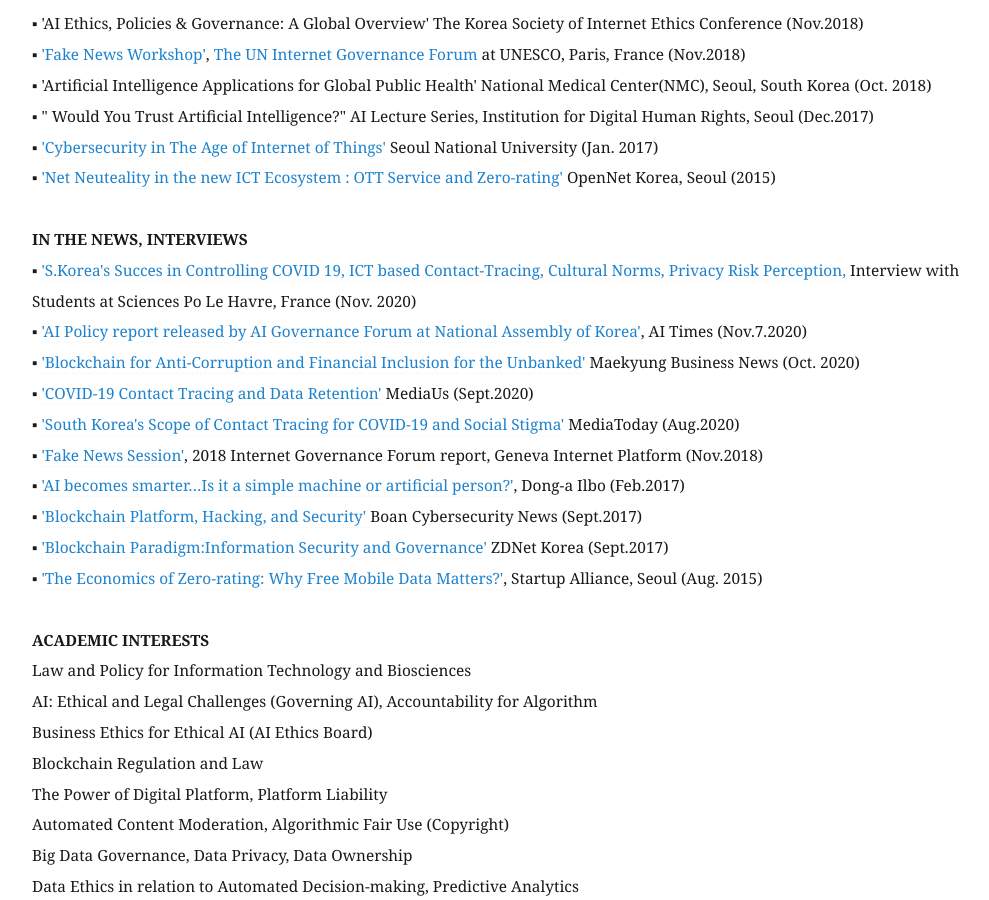
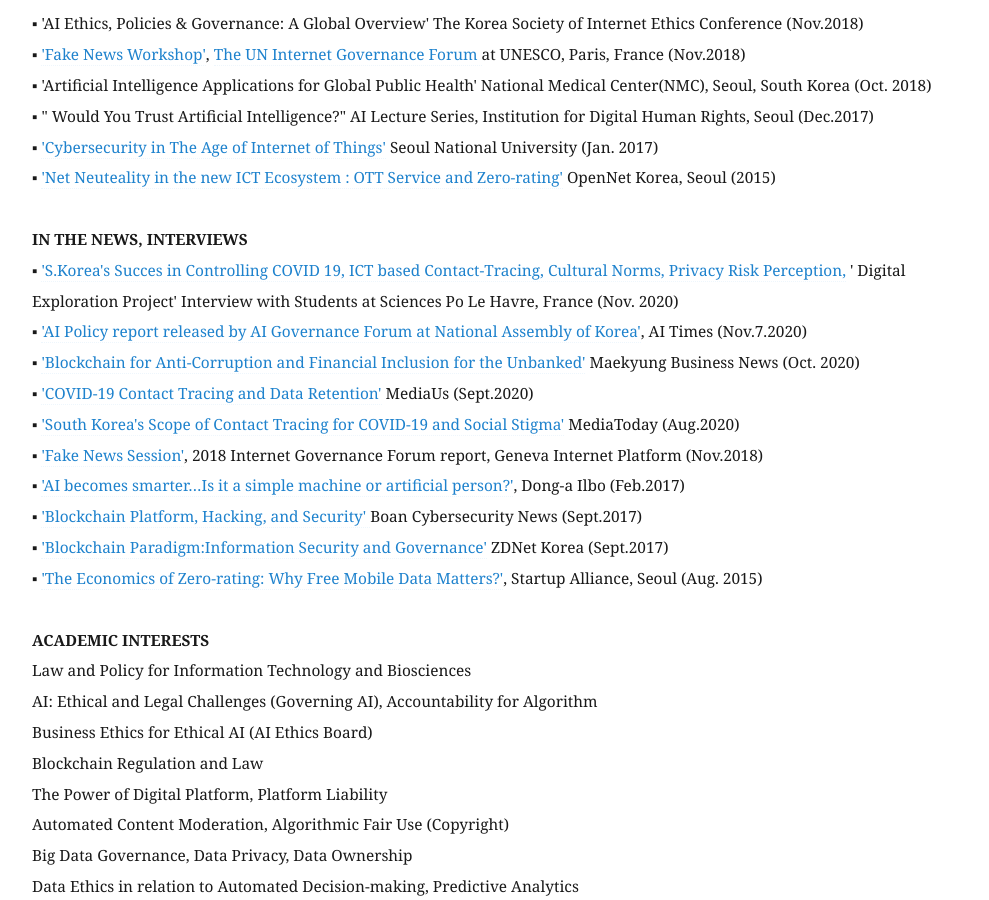
Before and after one commit to eunchangchoi/eunchangchoi.github.io, a Jekyll site: the page built from index.md, in a window 1280 px wide and 900 px high, scrolled down 3716 px. Shown: the whole window, without its empty margins (68-1057 px from the left). Built offline with Jekyll 4.4.1, drawn with Linux system fonts in a browser that asks for light colours.

Commit message:
Update index.md

```diff
--- a/index.md
+++ b/index.md
@@ -80,7 +80,7 @@
 ▪ <a href="https://opennet.or.kr/wp-content/uploads/2015/08/발표자료-Net-Neutrality-OTT-Zero-ratinghandout-2015812-.pdf">'Net Neuteality in the new ICT Ecosystem : OTT Service and Zero-rating'</a> OpenNet Korea, Seoul (2015) <br>
   <br>
  <strong> IN THE NEWS, INTERVIEWS</strong> <br>
-▪ <a href="https://soundcloud.com/zion-lee-310060380/digikorea#t=22:59"> 'S.Korea's Succes in Controlling COVID 19, ICT based Contact-Tracing, Cultural Norms, Privacy Risk Perception,</a> Interview with Students at Sciences Po Le Havre, France (Nov. 2020) <br>
+▪ <a href="https://soundcloud.com/zion-lee-310060380/digikorea#t=22:59"> 'S.Korea's Succes in Controlling COVID 19, ICT based Contact-Tracing, Cultural Norms, Privacy Risk Perception,</a> ' Digital Exploration Project' Interview with Students at Sciences Po Le Havre, France (Nov. 2020) <br>
 ▪ <a href="http://www.aitimes.com/news/articleView.html?idxno=133368"> 'AI Policy report released by AI Governance Forum at National Assembly of Korea'</a>, AI Times (Nov.7.2020)<br>
 ▪ <a href="https://www.mk.co.kr/news/economy/view/2020/10/1097127/">'Blockchain for Anti-Corruption and Financial Inclusion for the Unbanked'</a> Maekyung Business News (Oct. 2020)<br>
 ▪ <a href="http://www.mediaus.co.kr/news/articleView.html?idxno=192351"> 'COVID-19 Contact Tracing and Data Retention'</a> MediaUs (Sept.2020) <br>
```
